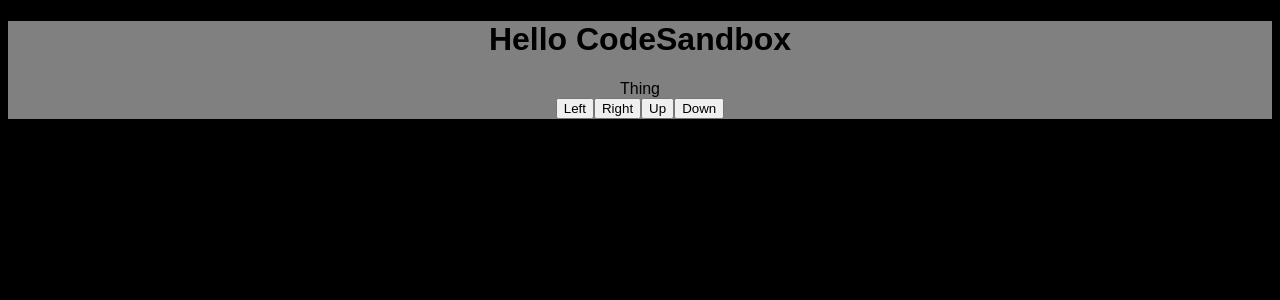
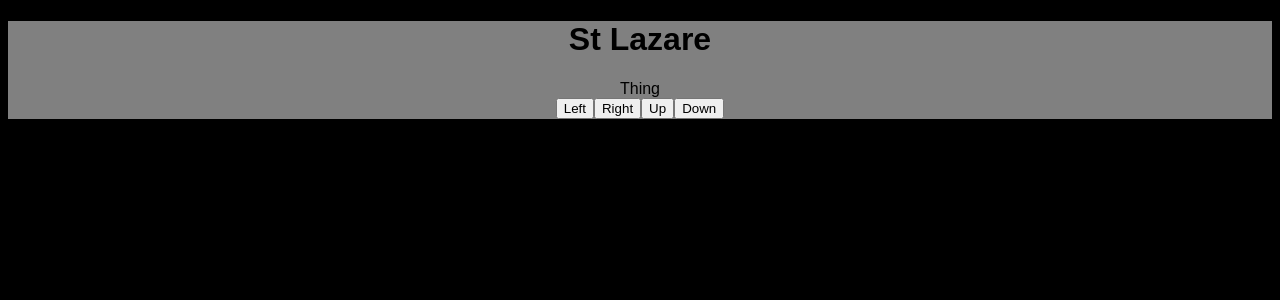
Before and after one commit to matjbond/Saint-Lazare, a React (Create React App) app: page / in a window 1280 px wide. Shown: the top 300 px of the page. Built offline with nearby package versions, Linux system fonts and the light colour scheme.

Commit message:
Manage player movement properlly
Add player movement to a state and make sure it is stored in the player attribute

```diff
--- a/src/App.js
+++ b/src/App.js
@@ -7,8 +7,6 @@
 export default function App() {
   return (
     <div className="App">
-      <h1>Hello CodeSandbox</h1>
-
       <GameInstance />
     </div>
   );
--- a/src/GameInstance.js
+++ b/src/GameInstance.js
@@ -6,22 +6,30 @@
   constructor() {
     super();
     this.state = {
-      left: 0,
-      top: 0
+      player: {
+        left: 0,
+        top: 0
+      }
     };
   }
 
   move(x, y) {
     this.setState({
-      left: this.state.left + x,
-      top: this.state.top + y
+      player: {
+        // Load the initial player data with the spread operaton (more info: https://learn.co/lessons/react-updating-state)
+        ...this.state.player,
+        // Then overwrite the location
+        left: this.state.player.left + x,
+        top: this.state.player.top + y
+      }
     });
   }
 
   render() {
     return (
       <div>
-        <Player left={this.state.left} top={this.state.top} />
+        <h1>St Lazare</h1>
+        <Player left={this.state.player.left} top={this.state.player.top} />
         <Controls move={(x, y) => this.move(x, y)} />
       </div>
     );
```
